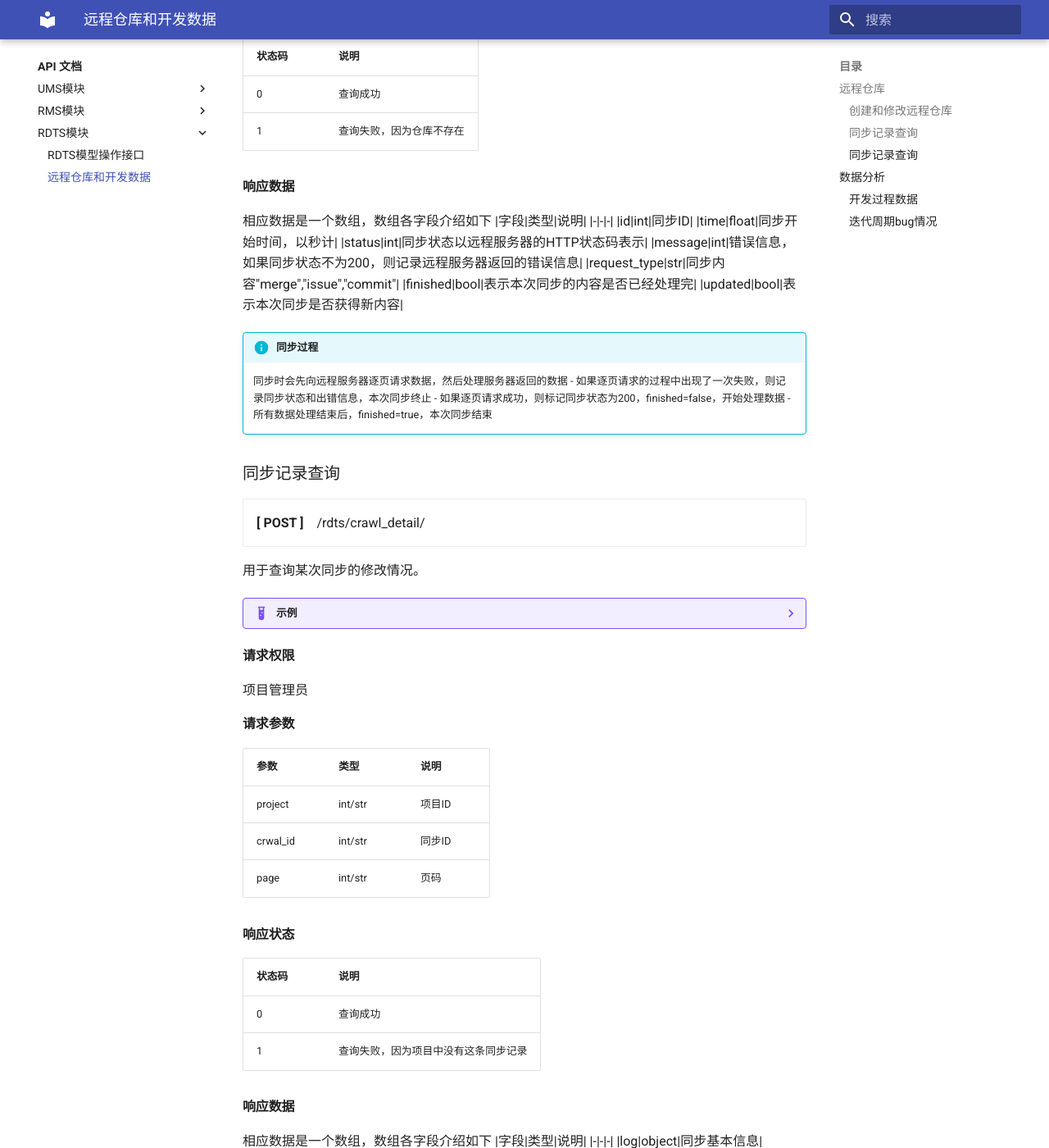
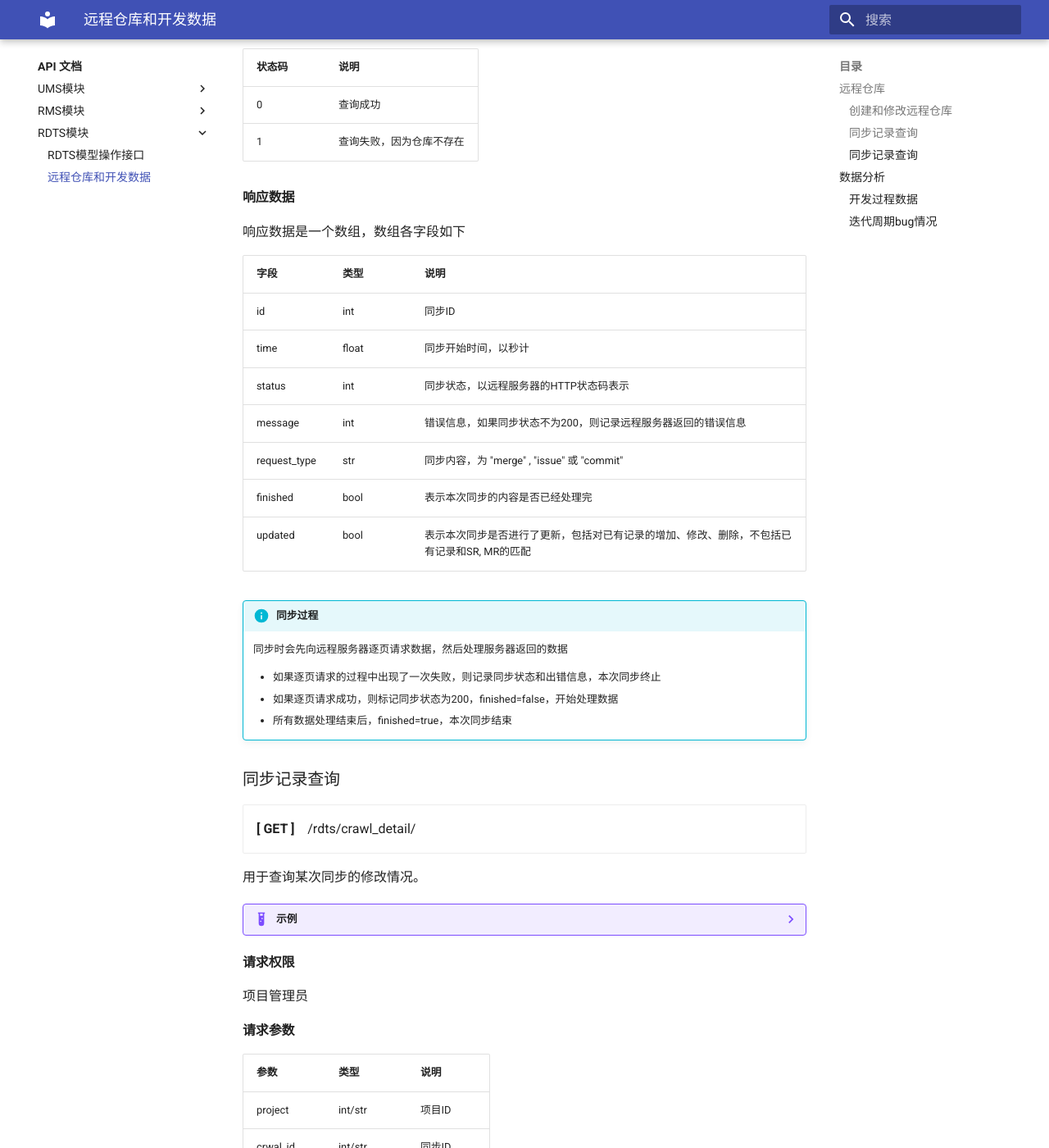
Before and after one commit to c7w/ReqMan-doc, an MkDocs documentation site: the page built from docs/api/rdts/remote.md, in a window 1280 px wide and 1400 px high, scrolled down 2149 px. Shown: the whole window at 82% size. Built offline with MkDocs 1.6.1 and Material for MkDocs 9.7.7, drawn with Linux system fonts in a browser that asks for light colours; some of the changed text lies outside the part shown.

Commit message:
[SR.005.803.I] Updated request method and models (#16)

````diff
--- a/docs/api/rdts/remote.md
+++ b/docs/api/rdts/remote.md
@@ -12,7 +12,7 @@
 - <span>**[ POST ]** &nbsp;&nbsp; /rdts/repo_op/</span>
 </div>
 
-用于质保工程师查看指定开发工程师的近期或全部MergeRequest，代码行数，Issue等数据情况。
+用于创建或修改远程仓库。
 
 ??? example "示例"
     === "请求"
@@ -57,6 +57,7 @@
 !!! info "如何同步其他类型的远程仓库"
     - 在 `/rdts/query_class.py` 中继承 `RemoteRepoFetcher` 并实现其接口
     - 将新类型添加到 `rdts.query_class.type_map` 中
+
     这样就定义了新的远程仓库，其类型是 `type_map` 中定义的键名。
 
 #### 响应状态
@@ -70,20 +71,15 @@
 
 ### 同步记录查询
 <div class="grid cards" markdown>
-- <span>**[ POST ]** &nbsp;&nbsp; /rdts/repo_crawllog/</span>
+- <span>**[ GET ]** &nbsp;&nbsp; /rdts/repo_crawllog/</span>
 </div>
 
 用于查询远程仓库的同步记录。
 
 ??? example "示例"
     === "请求"
-        ```json
-        {
-            "sessionId": "sfdgaga",
-            "repo": 1,
-            "project": 1,
-            "page": 1
-        }
+        ```bash
+        curl https://example.com/rdts/repo_crawllog/?sessionId=Rd8Gs0jw0jdbUeJzf7EIBwkwr7aYit74&repo=1&project=1&page=1
         ```
     === "响应"
         ```json
@@ -130,39 +126,37 @@
 |1|查询失败，因为仓库不存在|
 
 #### 响应数据
-相应数据是一个数组，数组各字段介绍如下
+响应数据是一个数组，数组各字段如下
+
 |字段|类型|说明|
 |-|-|-|
 |id|int|同步ID|
 |time|float|同步开始时间，以秒计|
-|status|int|同步状态以远程服务器的HTTP状态码表示|
+|status|int|同步状态，以远程服务器的HTTP状态码表示|
 |message|int|错误信息，如果同步状态不为200，则记录远程服务器返回的错误信息|
-|request_type|str|同步内容"merge","issue","commit"|
+|request_type|str|同步内容，为 "merge" , "issue" 或 "commit"|
 |finished|bool|表示本次同步的内容是否已经处理完|
-|updated|bool|表示本次同步是否获得新内容|
+|updated|bool|表示本次同步是否进行了更新，包括对已有记录的增加、修改、删除，不包括已有记录和SR, MR的匹配|
 
 !!! info "同步过程"
     同步时会先向远程服务器逐页请求数据，然后处理服务器返回的数据
+
     - 如果逐页请求的过程中出现了一次失败，则记录同步状态和出错信息，本次同步终止
     - 如果逐页请求成功，则标记同步状态为200，finished=false，开始处理数据
     - 所有数据处理结束后，finished=true，本次同步结束
 
+
 ### 同步记录查询
 <div class="grid cards" markdown>
-- <span>**[ POST ]** &nbsp;&nbsp; /rdts/crawl_detail/</span>
+- <span>**[ GET ]** &nbsp;&nbsp; /rdts/crawl_detail/</span>
 </div>
 
 用于查询某次同步的修改情况。
 
 ??? example "示例"
     === "请求"
-        ```json
-        {
-            "sessionId": "sfdgaga",
-            "crawl_id": 91,
-            "project": 1,
-            "page":5
-        }
+        ```bash
+        curl https://example.com/rdts/crawl_detail/?sessionId=Rd8Gs0jw0jdbUeJzf7EIBwkwr7aYit74&crawl_id=106&project=1&page=1
         ```
     === "响应"
         ```json
@@ -230,6 +224,7 @@
 
 ??? example "示例"
     === "请求"
+        查询 `id` 为 `1` 的开发工程师在近1周内的开发情况，展示详情。
         ```json
         {
             "sessionId": "Rd8Gs0jw0jdbUeJzf7EIBwkwr7aYit74",
@@ -239,7 +234,6 @@
             "limit": 604800
         }
         ```
-        查询 `id` 为 `1` 的开发工程师在近1周内的开发情况，展示详情。
     === "响应 1"
         请求中 `digest=true` 时
         ```json
````
Also changed, not shown: docs/model/rdts.md (+4 -0 lines).
